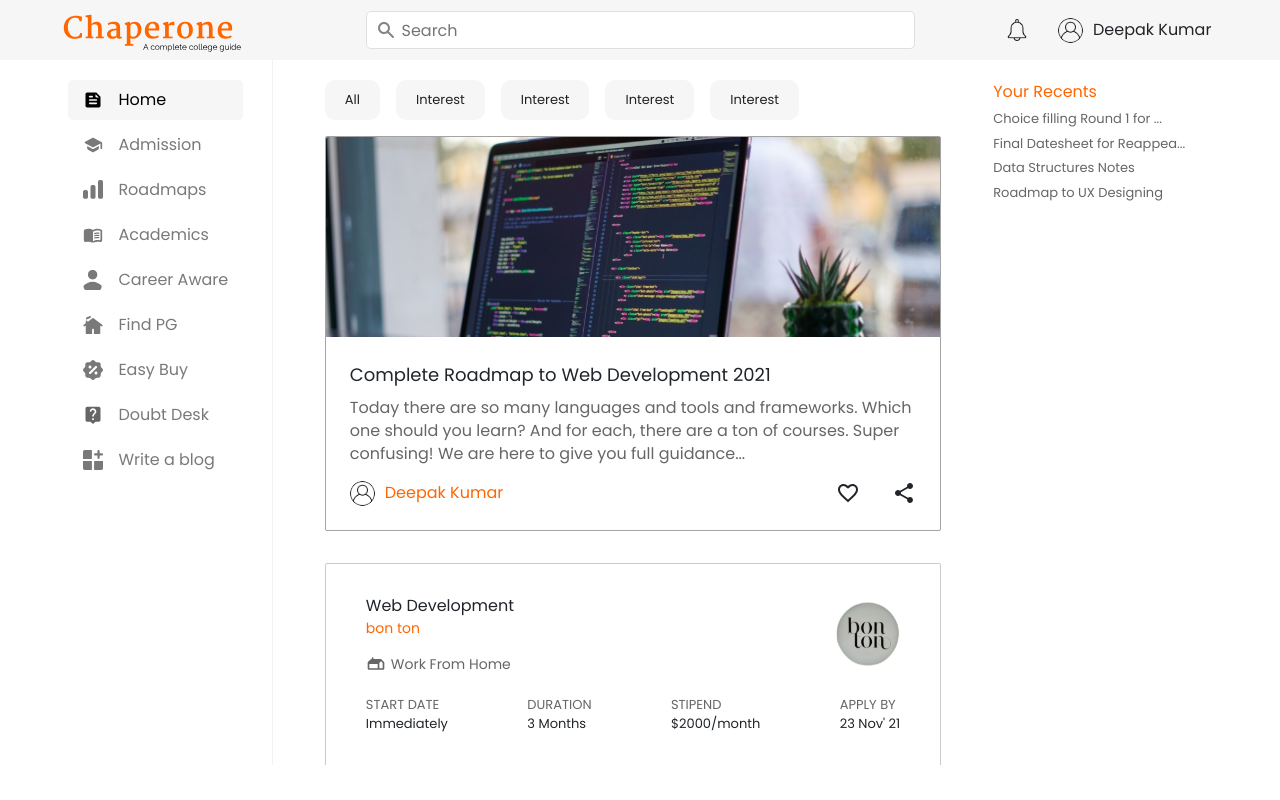
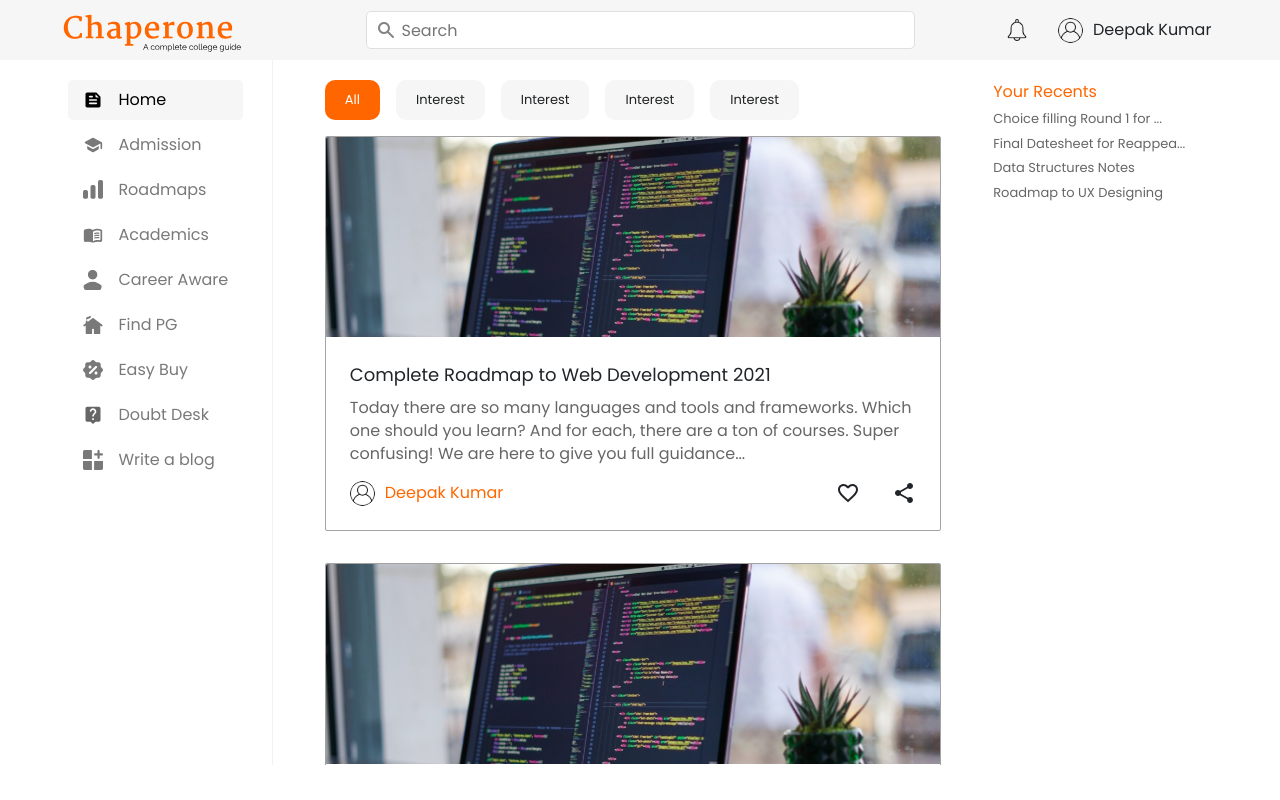
Before and after one commit to Devender00999/Chaperone-Frontend, a React (Create React App) app: page /home in a window 1280 px wide. Built offline with nearby package versions, Linux system fonts and the light colour scheme.

Commit message:
Updated Tags

```diff
--- a/src/pages/HomeScreen.jsx
+++ b/src/pages/HomeScreen.jsx
@@ -24,6 +24,21 @@ const HomeScreen = (props) => {
   ];
 
   const blogs = [
+    {
+      image: "/images/blogs/Image.svg",
+      heading: "Complete Roadmap to Web Development 2021",
+      desc: "Today there are so many languages and tools and frameworks. Which one should you learn? And for each, there are a ton of courses. Super confusing! We are here to give you full guidance...",
+    },
+    {
+      image: "/images/blogs/Image.svg",
+      heading: "Complete Roadmap to Web Development 2021",
+      desc: "Today there are so many languages and tools and frameworks. Which one should you learn? And for each, there are a ton of courses. Super confusing! We are here to give you full guidance...",
+    },
+    {
+      image: "/images/blogs/Image.svg",
+      heading: "Complete Roadmap to Web Development 2021",
+      desc: "Today there are so many languages and tools and frameworks. Which one should you learn? And for each, there are a ton of courses. Super confusing! We are here to give you full guidance...",
+    },
     {
       image: "/images/blogs/Image.svg",
       heading: "Complete Roadmap to Web Development 2021",
--- a/src/styledComponents/Tags/Tags.jsx
+++ b/src/styledComponents/Tags/Tags.jsx
@@ -2,12 +2,15 @@ import React, { useState } from "react";
 import { Tag, TagContainer } from "./Tags.styles";
 
 const Tags = (props) => {
-  const [tag, setTag] = useState("");
-  console.log(props.tags, tag);
+  const [tagIndex, setTag] = useState(0);
   return (
     <TagContainer>
       {props.tags.map((tag, index) => (
-        <Tag key={index} onClick={() => setTag(index)} selected={index === tag}>
+        <Tag
+          key={index}
+          onClick={() => setTag(index)}
+          selected={tagIndex === index}
+        >
           {tag.value}
         </Tag>
       ))}
```
